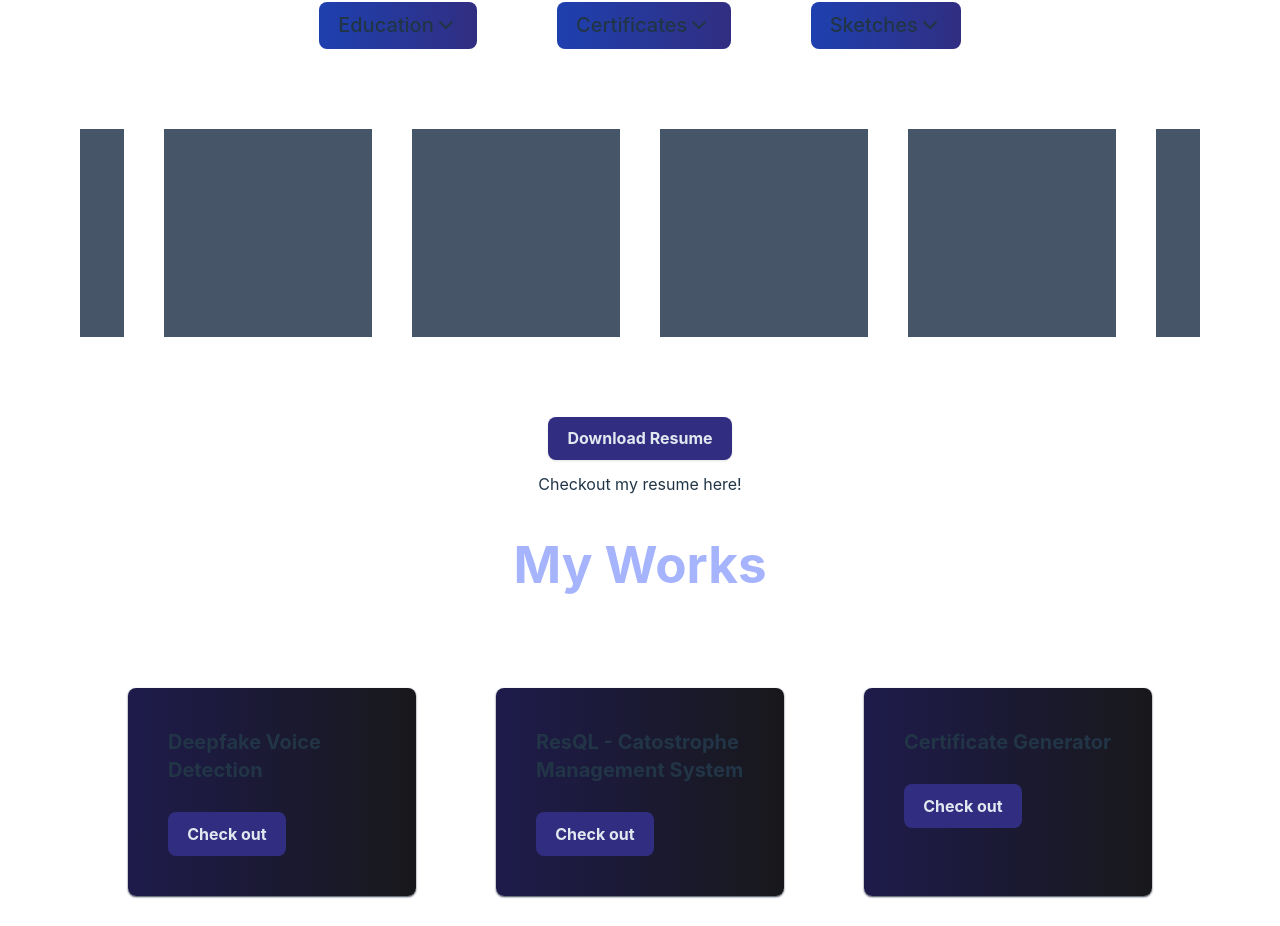
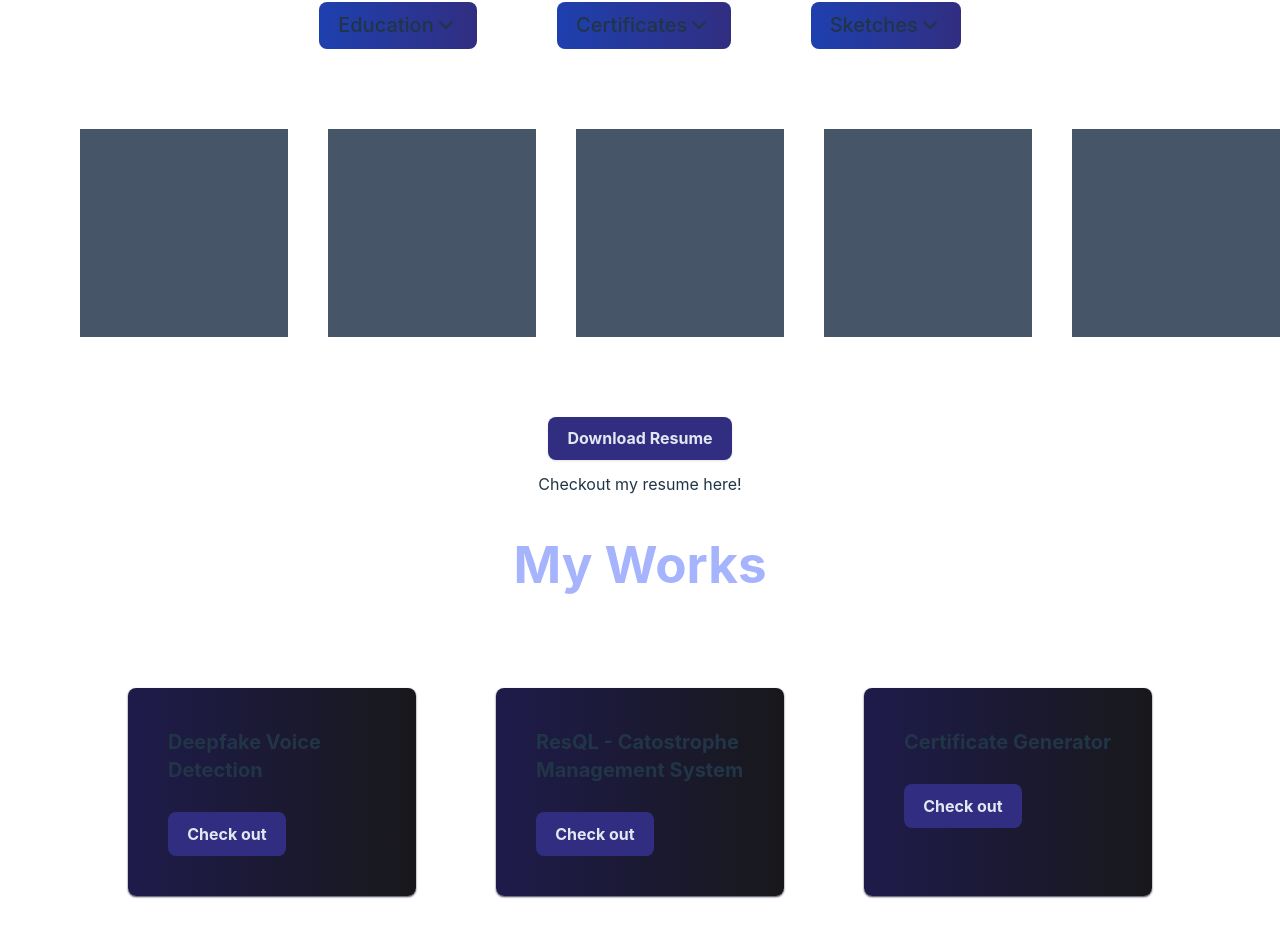
Before and after one commit to rohancs127/rohan-portfolio, a React (Vite) app: page / in a window 1280 px wide. Shown: the part 2199-3125 px from the top of the page. Built offline with nearby package versions, Linux system fonts and the light colour scheme.

Commit message:
fixed sketch section scroll

```diff
--- a/src/Components/CertificatesSection.jsx
+++ b/src/Components/CertificatesSection.jsx
@@ -3,7 +3,7 @@ import CertificateCard from "./CertificateCard";
 
 function CertificatesSection() {
   return (
-    <div className="flex gap-10 items-center justify-start my-20 overflow-x-auto scrollbar-hide ">
+    <div className="flex gap-10 items-center justify-start my-20 overflow-x-auto scrollbar-hide px-20 ">
       <CertificateCard />
       <CertificateCard />
       <CertificateCard />
--- a/src/Components/SketchCard.jsx
+++ b/src/Components/SketchCard.jsx
@@ -2,7 +2,7 @@ import React from "react";
 
 function SketchCard() {
   return (
-    <div className=" bg-slate-600 h-52 w-52">
+    <div className=" bg-slate-600 h-52 w-52 flex-shrink-0">
       <img />
     </div>
   );
--- a/src/Components/SketchesSection.jsx
+++ b/src/Components/SketchesSection.jsx
@@ -3,7 +3,7 @@ import SketchCard from "./SketchCard";
 
 function SketchesSection() {
   return (
-    <div className="grid grid-flow-col gap-10 items-center justify-center m-20 overflow-x-scroll overflow-y-hidden scrollbar-hide">
+    <div className="flex gap-10 items-center justify-start my-20  overflow-x-auto scrollbar-hide px-20">
       <SketchCard />
       <SketchCard />
       <SketchCard />
```
